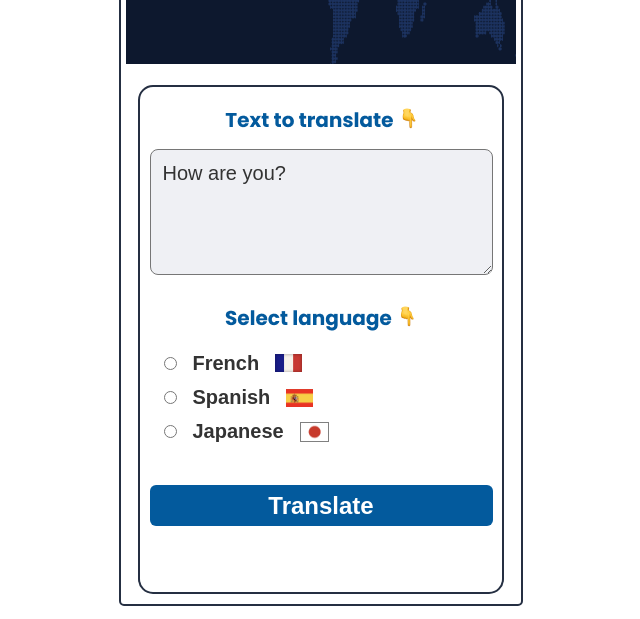
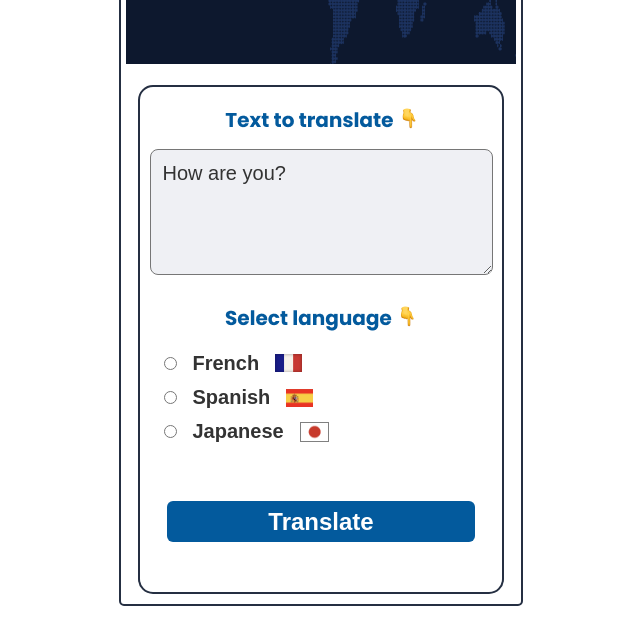
Before and after one commit to peterbuss/AI_EngPath_SoloPj1, a website built with Vite: page index.html in a window 1280 px wide. Shown: the part 181-800 px from the top of the page, without its empty margins (329-969 px from the left). Built offline with nearby package versions, Linux system fonts and the light colour scheme; a web font is replaced by a local one.

Commit message:
Update index.css
Changes on translate-btn and translated-text to center them.

```diff
--- a/index.css
+++ b/index.css
@@ -123,9 +123,10 @@ fieldset {
 }
 
 .translate-btn {
-    margin-top: 2rem;
-
-    width: 100%;
+    display: block;
+    margin: auto;
+    margin-top: 3rem;
+    width: 90%;
     background-color: #035a9d;
     border: none;
     border-radius: 6px;
@@ -145,4 +146,5 @@ fieldset {
     border-radius: 8px;
     background-color: #eff0f4;
     color: #333333;
+    margin: 0 auto;
 }
```
